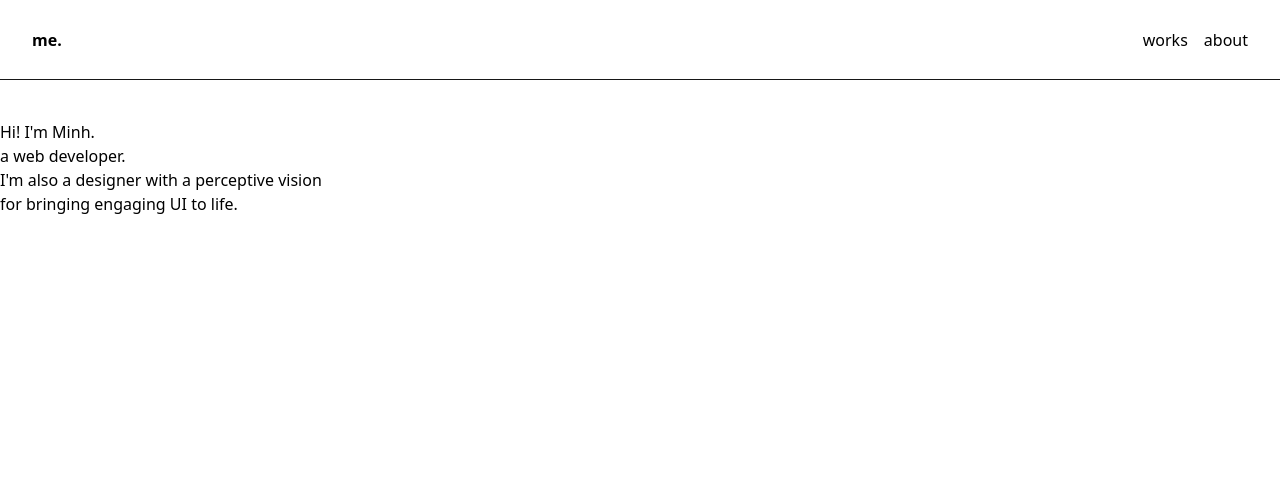
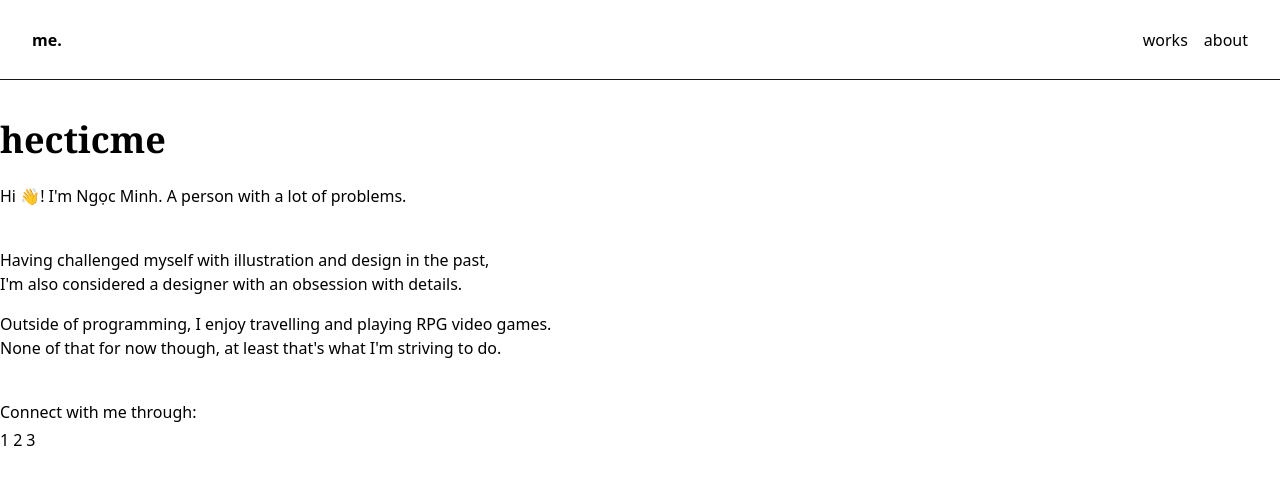
Before and after one commit to hecticme/me, a Nuxt app: page / in a window 1280 px wide. Shown: the top 484 px of the page. Built offline with nearby package versions, Linux system fonts and the light colour scheme.

Commit message:
style(HomeWelcome): update layout

```diff
--- a/components/home/HomeWelcome.vue
+++ b/components/home/HomeWelcome.vue
@@ -1,13 +1,33 @@
 <template>
-  <section>
-    <div>
-      <h1>Hi! I'm Minh.</h1>
-      <h1>a web developer.</h1>
+  <section class="max-w-7xl mx-auto">
+    <h1 class="font-serif font-bold text-4xl">
+      hecticme
+    </h1>
+
+    <p class="mt-6">
+      Hi 👋! I'm Ngọc Minh. A person with a lot of problems.
+    </p>
+
+    <div class="flex flex-col gap-4 mt-10">
+      <p>
+        Having challenged myself with illustration and design in the past, <br>
+        I'm also considered a designer with an obsession with details.
+      </p>
+
+      <p>
+        Outside of programming, I enjoy travelling and playing RPG video games. <br>
+        None of that for now though, at least that's what I'm striving to do.
+      </p>
     </div>
 
-    <div>
-      <p>I'm also a designer with a perceptive vision</p>
-      <p>for bringing engaging UI to life.</p>
+    <div class="flex flex-col gap-1 mt-10">
+      <p>Connect with me through:</p>
+
+      <div class="flex gap-1">
+        <p>1</p>
+        <p>2</p>
+        <p>3</p>
+      </div>
     </div>
   </section>
 </template>
```
